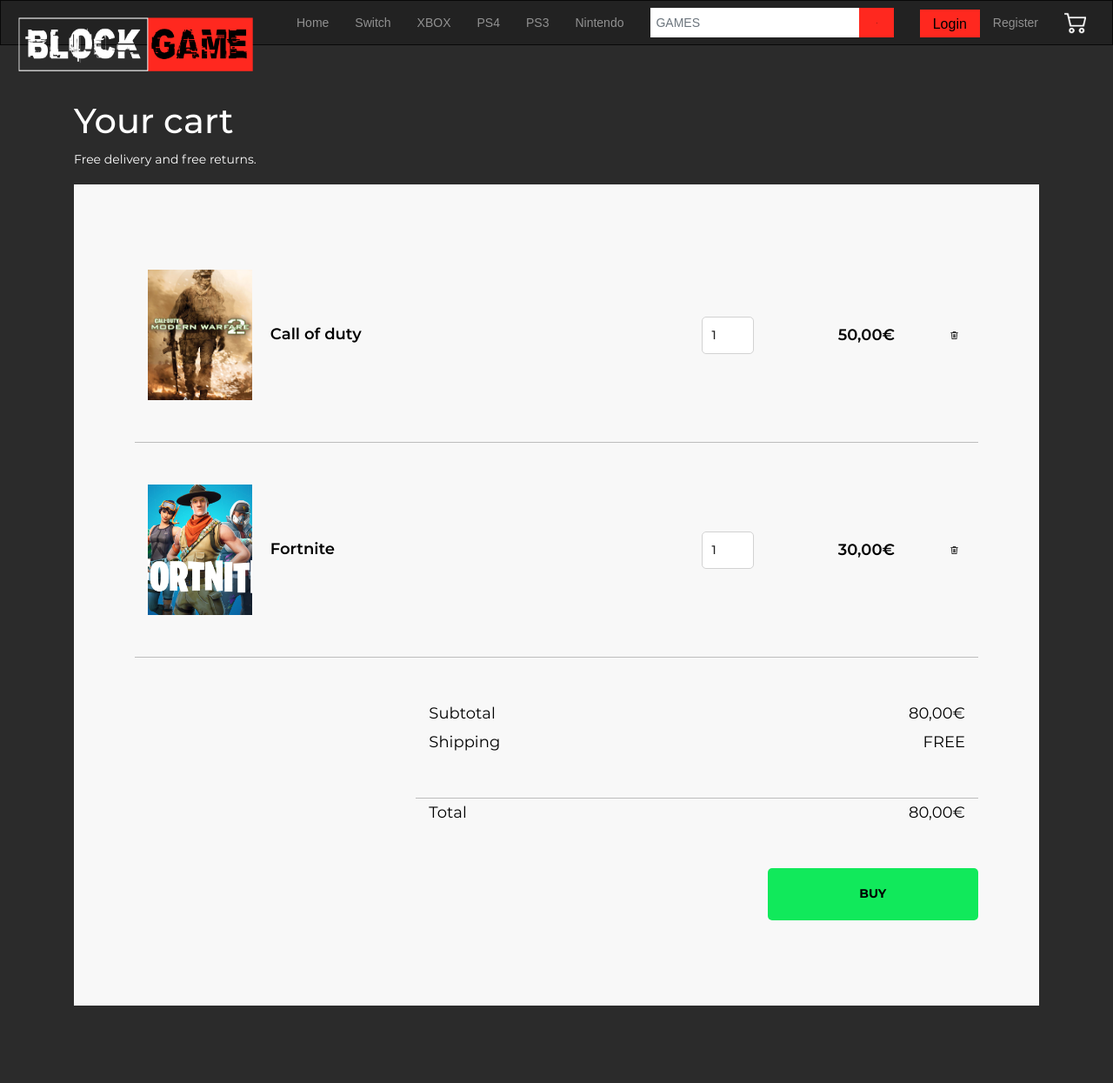
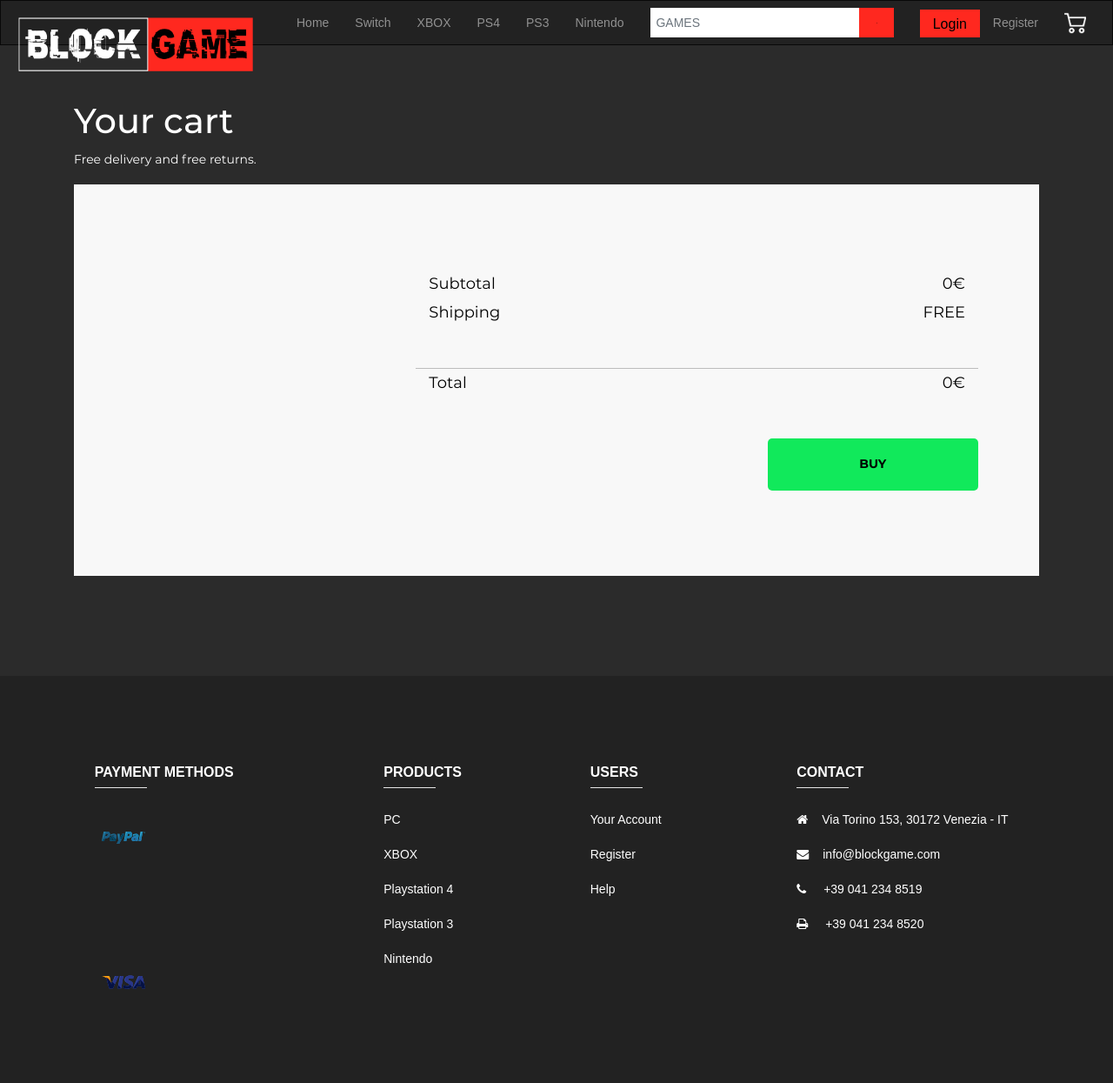
Before and after one commit to mercenarijava/BDDProject, a PHP site: page /shopping-cart.php in a window 1280 px wide. Shown: the top 1245 px of the page at 87% size. Run offline with PHP 8.4, Linux system fonts and the light colour scheme.

Commit message:
try commit

```diff
--- /dev/null
+++ b/js/shoppingCart.js
@@ -0,0 +1,108 @@
+window.onload = function(){
+    connectViews();
+    connectListeners();
+}
+
+var subTotalView;
+var totalView;
+
+var infoView;
+var buyButton;
+
+var chart = new Array();
+
+function connectViews(){
+    subTotalView = document.getElementById("subtotal");
+    totalView = document.getElementById("total");
+    infoView = document.getElementById("info_buy");
+    buyButton = document.getElementById("buy");
+}
+
+function connectListeners(){
+    chart = loadSessionChart();
+    buildUI();
+}
+
+function buildUI(){
+    buyButton.disabled = chart.length == 0;
+    setSubTotalAndTotal();
+
+    for(i = 0; i < chart.length; i++){
+        buildRow(chart[i]);
+    }
+}
+
+function buildRow(game){
+    var div1 = document.createElement("DIV");
+    div1.className = "row boder-bottom align-items-center py-5";
+    infoView.prepend(div1);
+
+    var div2 = document.createElement("DIV");
+    div2.className = "col-sm-7";
+    div1.appendChild(div2);
+
+    var img = document.createElement("IMG");
+    img.src = game.game_logo;
+    img.style="height:150px;width:120px";
+    img.className = "mr-3";
+    div2.appendChild(img);
+
+    var span1 = document.createElement("SPAN");
+    span1.className = "font-weight";
+    span1.innerHTML = game.game_title;
+    div2.appendChild(span1);
+
+    var div3 = document.createElement("DIV");
+    div3.className = "col-sm-2 text-right";
+    div1.appendChild(div3);
+
+    var input = document.createElement("INPUT");
+    input.type ="number";
+    input.min = "01";
+    input.max = "" + game.game_quantity;
+    input.id = "num-game-2";
+    input.placeholder = "1";
+    input.value = 1;
+    input.className = "form-input num-items";
+    div3.appendChild(input);
+
+
+    var div4 = document.createElement("DIV");
+    div4.className = "col-sm-2 text-right";
+    div1.appendChild(div4);
+
+    var price = document.createElement("SPAN");
+    price.className = "font-weight";
+    price.innerHTML = "" + game.game_price + ",00€";
+    div4.appendChild(price);
+
+    var div5 = document.createElement("DIV");
+    div5.className = "col-sm-1 text-right";
+    div1.appendChild(div5);
+
+    var rowDelete = document.createElement("OBJECT");
+    rowDelete.type = "image/svg+xml";
+    rowDelete.data = "icon/delete.svg";
+    rowDelete.id="delete2";
+    rowDelete.style="height:25px;width:25px;"
+    rowDelete.innerHTML = "X";
+    div5.appendChild(rowDelete);
+
+
+}
+
+function setSubTotalAndTotal (){
+    var total = 0.00;
+    for(i = 0; i < chart.length; i++){
+        total += parseInt(chart[i].game_price);
+    }
+    totalView.innerHTML = total + "€";
+    subTotalView.innerHTML = total + "€";
+}
+
+function loadSessionChart(){
+    if(sessionStorage.getItem("chart") != null){
+        return JSON.parse(sessionStorage.getItem("chart"));
+    }
+    return new Array();
+}
--- a/page_component/navbar.php
+++ b/page_component/navbar.php
@@ -172,8 +172,7 @@
 					<a class="nav-link" data-target="#ShoppingChart" href="#shopping-cart.php" id="shopping-cart" data-toggle="dropdown" aria-haspopup="true" aria-expanded="false">
 
 					</a>
-					<div class="dropdown-menu dropdown-account dropdown-shop" aria-labelledby="shopping-cart">
-
+					<div id="chart_container" class="dropdown-menu dropdown-account dropdown-shop" aria-labelledby="shopping-cart">
 						<div id="viewChartButton" class="row mx-0 my-3">
 							<div class="col">
 								<a class = "btn viewShop" href="shopping-cart.php">View cart</a>
--- a/shopping-cart.php
+++ b/shopping-cart.php
@@ -39,48 +39,14 @@
 					</p>
 				</div>
 				<form method="POST" class="bckg-form content-form content-orders shopping-cart" action="php/buy.php">
-					<div class="row boder-bottom align-items-center py-5">
-						<div class="col-sm-7">
-							<img src="img/call-of-duty-mw2-cover.jpg" alt="" height="150" width="120" class="mr-3">
-							<span class="font-weight">Call of duty</span>
-						</div>
-						<div class="col-sm-2 text-right">
-							<input type="number" min="01" max="20" class="form-input num-items" maxlength="2" name="num-game-1" id="num-game-1" placeholder="1" required="" value="1">
-						</div>
-						<div class="col-sm-2 text-right">
-							<span class="font-weight">50,00€</span>
-						</div>
-						<div class="col-sm-1 text-right">
-							<object data="icon/delete.svg" type="image/svg+xml" height="25" width="25" id="delete1">
-								X
-							</object>
-						</div>
-					</div>
-					<div class="row boder-bottom align-items-center py-5">
-						<div class="col-sm-7">
-							<img src="img/fortnite.jpg" alt="" height="150" width="120" class="mr-3">
-							<span class="font-weight">Fortnite</span>
-						</div>
-						<div class="col-sm-2 text-right">
-							<input type="number" min="01" max="20" class="form-input num-items" maxlength="2" name="num-game-2" id="num-game-2" placeholder="1" required="" value="1">
-						</div>
-						<div class="col-sm-2 text-right">
-							<span class="font-weight">30,00€</span>
-						</div>
-						<div class="col-sm-1 text-right">
-							<object data="icon/delete.svg" type="image/svg+xml" height="25" width="25" id="delete2">
-								X
-							</object>
-						</div>
-					</div>
 
-					<div class="row justify-content-end align-items-center">
+					<div id="info_buy" class="row justify-content-end align-items-center">
 						<div class="col-4  boder-bottom py-5">
 							<li>Subtotal</li>
 							<li>Shipping</li>
 						</div>
 						<div class="col-4 boder-bottom py-5 text-right">
-							<li>80,00€</li>
+							<li id="subtotal" >0,00€</li>
 							<li>FREE</li>
 						</div>
 					</div>
@@ -89,11 +55,11 @@
 							<li>Total</li>
 						</div>
 						<div class="col-4 text-right">
-							<li id="total">80,00€</li>
+							<li id="total">0,00€</li>
 						</div>
 					</div>
 					<div class="row justify-content-end align-items-center py-5">
-						<input type="submit" name="buy" id="buy" class="form-submit col-3 btn-buy" value="BUY">
+						<input type="button" name="buy" id="buy" class="form-submit col-3 btn-buy" value="BUY">
 					</div>
 				</form>
 			</div>
@@ -117,5 +83,6 @@
 		<script type="text/javascript" src="js/logo.js"></script>
 		<script src="js/password-hide.js"></script>
 		<script type="text/javascript" src="js/blur.js"></script>
+		<script src="js/shoppingCart.js"></script>
 	</body>
 </html>
```
Also changed, not shown: js/main.js (+50 -4 lines), php/db_helper.php (+5 -8 lines).
